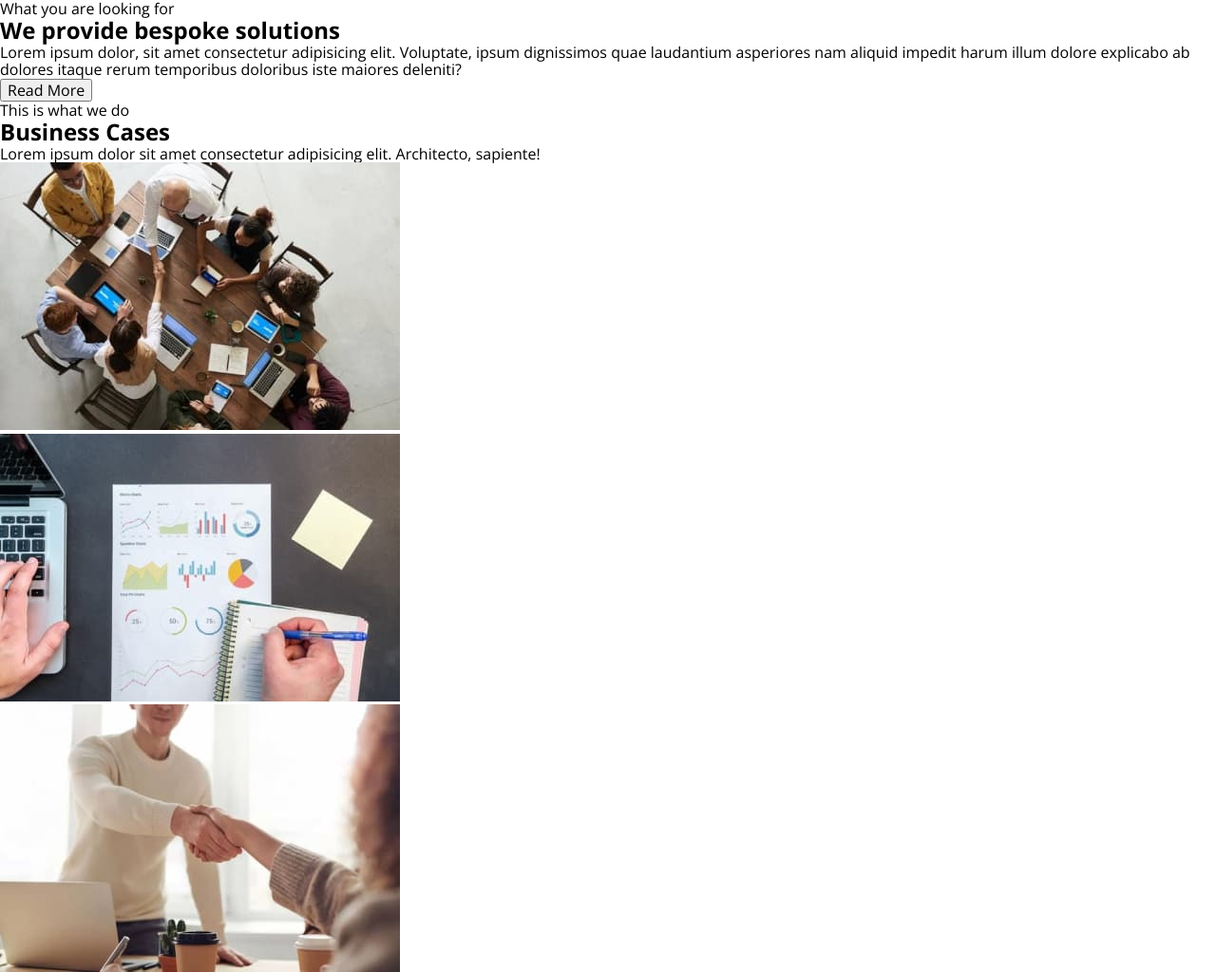
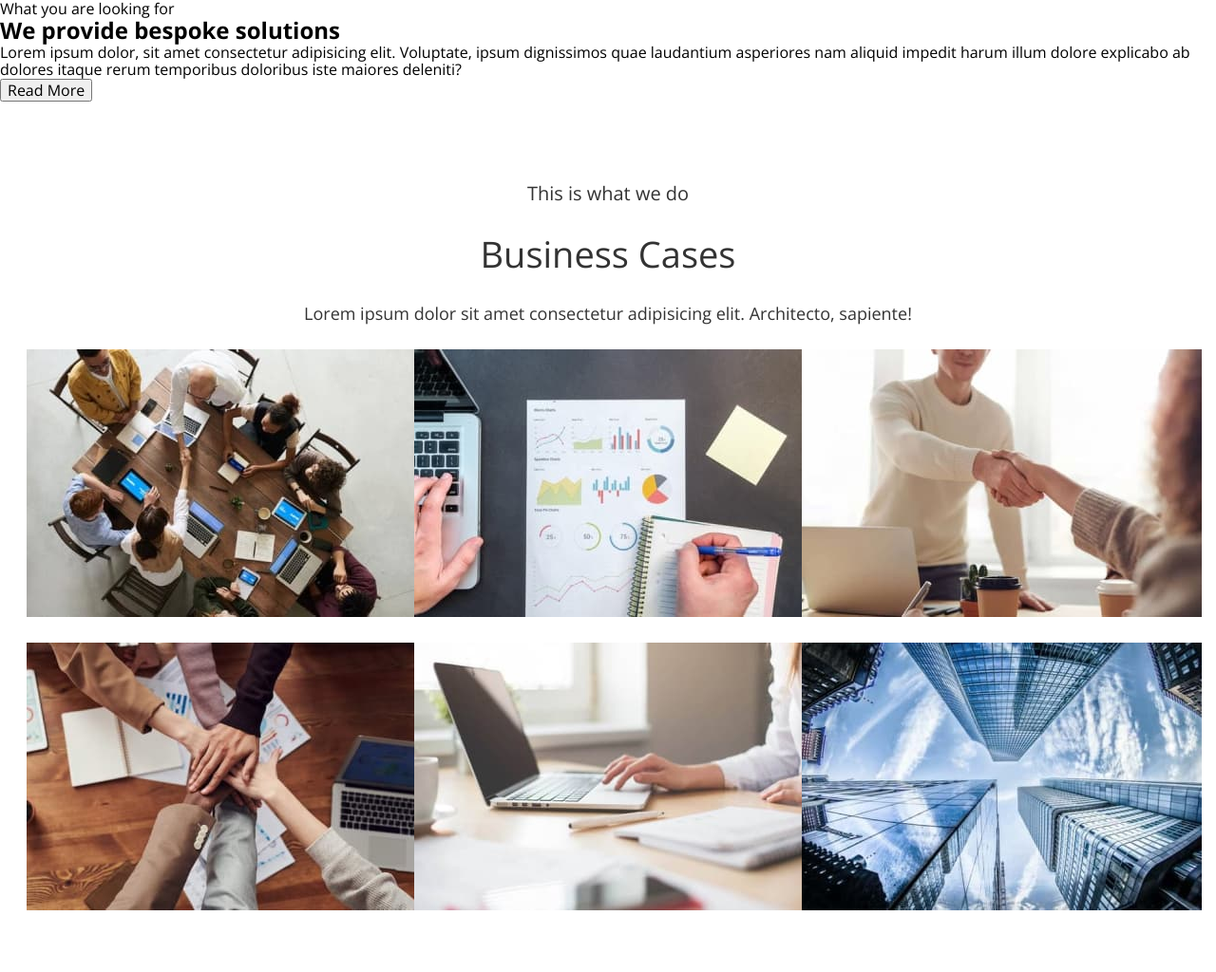
Before and after one commit to kashirin-olexsandr/html_blended_111-9_10, a plain HTML site: page index.html in a window 1280 px wide. Shown: the part 1303-2327 px from the top of the page at 95% size. Drawn offline with nearby package versions, Linux system fonts and the light colour scheme.

Commit message:
Add Cases section

```diff
--- a/css/styles.css
+++ b/css/styles.css
@@ -35,8 +35,6 @@ h1, h2, h3, h4, h5, h6, p {
 }
 
 .logo {
-    font-family: "Open Sans", sans-serif;
-    font-weight: 400;
     font-size: 35px;
     line-height: 1.21;
     color: #28a745;
@@ -59,8 +57,6 @@ h1, h2, h3, h4, h5, h6, p {
 .header-item {}
 
 .header-list-link {
-    font-family: "Open Sans", sans-serif;
-    font-weight: 400;
     font-size: 18px;
     line-height: 1.56;
     color: #fff;
@@ -79,7 +75,6 @@ h1, h2, h3, h4, h5, h6, p {
 }
 
 .hero-title {
-    font-family: "Open Sans", sans-serif;
     font-weight: 300;
     font-size: 55px;
     line-height: 1.2;
@@ -89,8 +84,6 @@ h1, h2, h3, h4, h5, h6, p {
 }
 
 .hero-text {
-    font-family: "Open Sans", sans-serif;
-    font-weight: 400;
     font-size: 22px;
     line-height: 1.7;
     text-align: center;
@@ -100,8 +93,6 @@ h1, h2, h3, h4, h5, h6, p {
 
 .hero-btn {
     display: block;
-    font-family: "Open Sans", sans-serif;
-    font-weight: 400;
     font-size: 18px;
     line-height: 1.56;
     text-align: center;
@@ -117,3 +108,53 @@ h1, h2, h3, h4, h5, h6, p {
 .hero-btn:focus {
     background-color: #39c75a;
 }
+
+
+/* Cases section */
+
+.cases-section {
+
+}
+
+.cases-div {
+    padding: 80px 28px;
+}
+
+.cases-text {
+    font-size: 20px;
+    line-height: 1.65;
+    text-align: center;
+    color: #333;
+    margin-bottom: 24px;
+}
+
+.cases-title {
+    font-weight: 300;
+    font-size: 38px;
+    line-height: 1.26;
+    text-align: center;
+    color: #333;
+    margin-bottom: 24px;
+}
+
+.cases-description {
+    font-size: 18px;
+    line-height: 1.56;
+    text-align: center;
+    color: #333;
+    margin-bottom: 24px;
+}
+
+.cases-list {
+    display: flex;
+    row-gap: 24px;
+    column-gap: 21px;
+    flex-wrap: wrap;
+}
+
+.cases-item {
+    width: calc((100% - 21px * 3)/3);
+}
+
+.cases-img {
+}
--- a/index.html
+++ b/index.html
@@ -50,33 +50,35 @@
         </div>
       </section>
 
-      <section>
-        <p>This is what we do</p>
-        <h2>Business Cases</h2>
-        <p>
+      <section class="cases-section">
+        <div class="container cases-div">
+          <p class="cases-text">This is what we do</p>
+          <h2 class="cases-title">Business Cases</h2>
+          <p class="cases-description">
             Lorem ipsum dolor sit amet consectetur adipisicing elit. Architecto,
             sapiente!
           </p>
-        <ul>
-          <li>
-            <img src="./images/case-1.jpg" alt="Case 1" />
+          <ul class="cases-list">
+            <li class="cases-item">
+              <img class="cases-img" src="./images/case-1.jpg" alt="Case 1" width="421" />
             </li>
-          <li>
-            <img src="./images/case-2.jpg" alt="Case 2" />
+            <li class="cases-item">
+              <img class="cases-img" src="./images/case-2.jpg" alt="Case 2" width="421" />
             </li>
-          <li>
-            <img src="./images/case-3.jpg" alt="Case 3" />
+            <li class="cases-item">
+              <img class="cases-img" src="./images/case-3.jpg" alt="Case 3" width="421" />
             </li>
-          <li>
-            <img src="./images/case-4.jpg" alt="Case 4" />
+            <li class="cases-item">
+              <img class="cases-img" src="./images/case-4.jpg" alt="Case 4" width="421" />
             </li>
-          <li>
-            <img src="./images/case-5.jpg" alt="Case 5" />
+            <li class="cases-item">
+              <img class="cases-img" src="./images/case-5.jpg" alt="Case 5" width="421" />
             </li>
-          <li>
-            <img src="./images/case-6.jpg" alt="Case 6" />
+            <li class="cases-item">
+              <img class="cases-img" src="./images/case-6.jpg" alt="Case 6" width="421" />
             </li>
           </ul>
+        </div>
       </section>
 
       <section id="blog">
```
Lines whose indentation alone changed are shown as unchanged.
